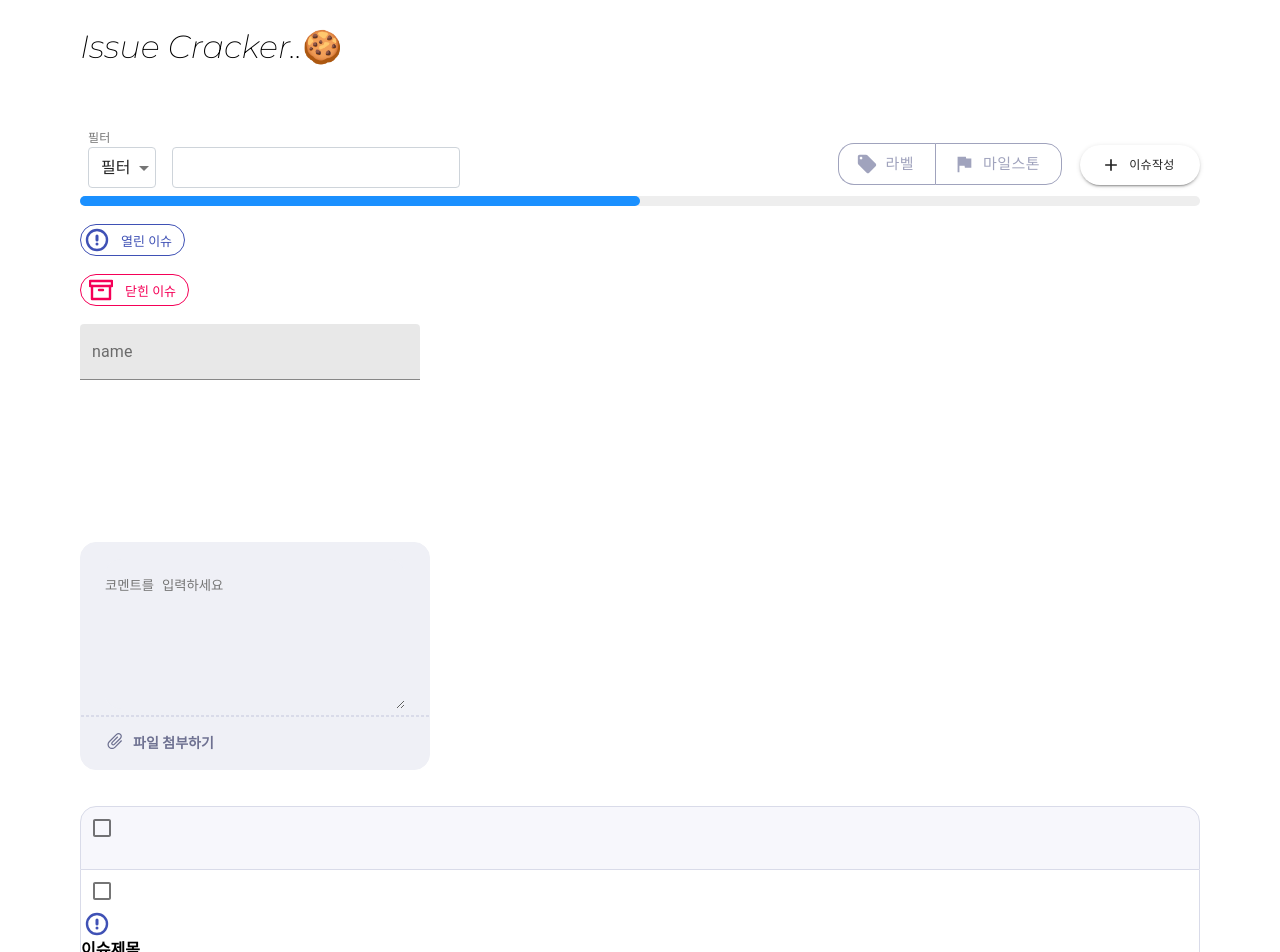
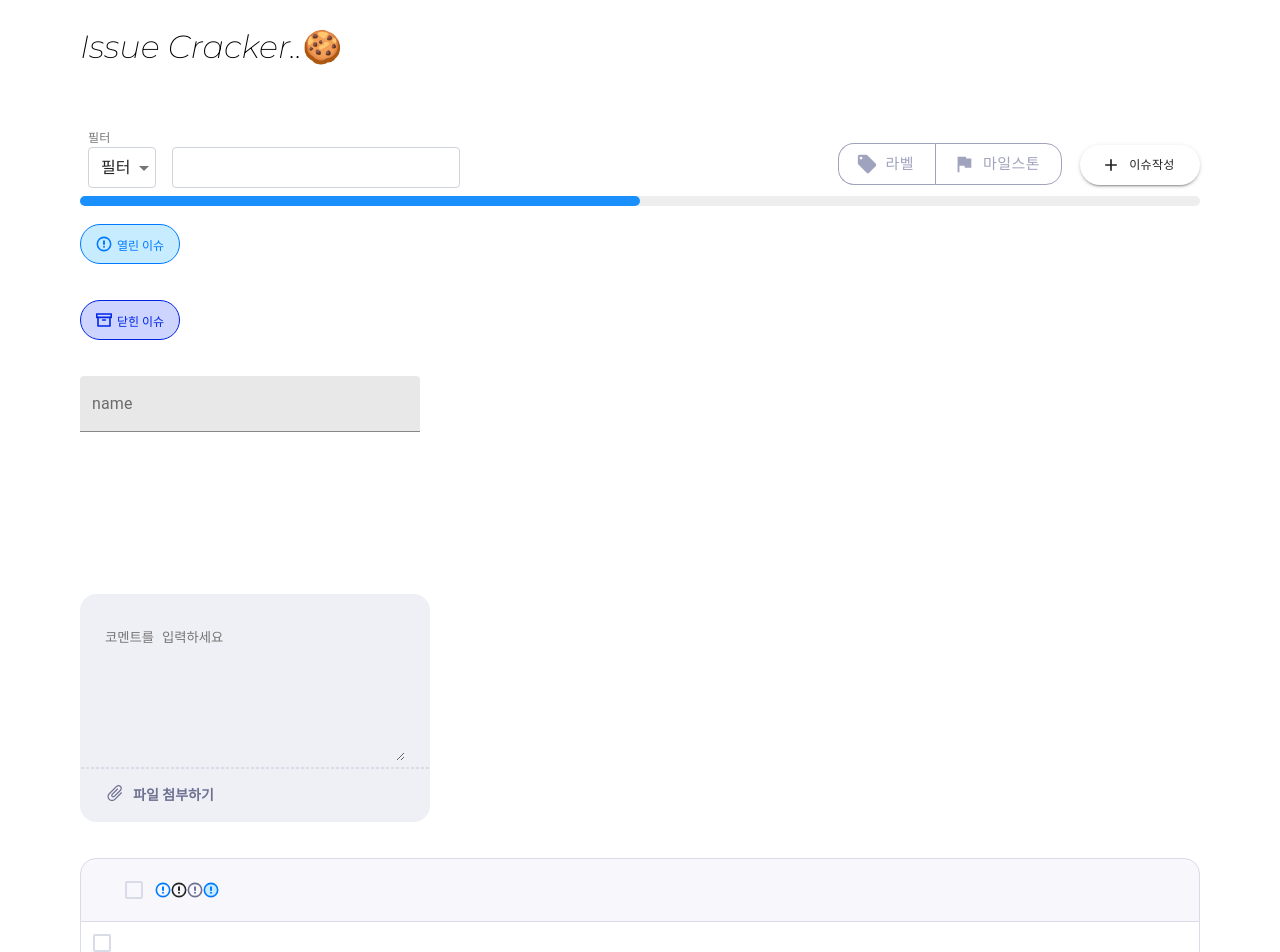
Before and after one commit to codesquad-members-2021/issue-tracker, a React (Create React App) app in the folder frontend/issue-cracker/: page /main/issue-list in a window 1280 px wide. Shown: the top 952 px of the page. Built offline with nearby package versions, Linux system fonts and the light colour scheme.

Commit message:
feat: Open & Closed Icon, LabelGroup ghojeong/issue-tracker/#36

```diff
--- a/frontend/issue-cracker/src/components/common/CheckBoxes.tsx
+++ b/frontend/issue-cracker/src/components/common/CheckBoxes.tsx
@@ -17,4 +17,8 @@ export default function Checkboxes(): JSX.Element {
   );
 }
 
-const CustomCheckBox = styled(Checkbox)``;
+const CustomCheckBox = styled(Checkbox)`
+  svg {
+    fill: #d9dbe9;
+  }
+`;
--- a/frontend/issue-cracker/src/components/common/LabelLargeGroup.tsx
+++ b/frontend/issue-cracker/src/components/common/LabelLargeGroup.tsx
@@ -1,7 +1,8 @@
 import React from 'react';
-import IssueOpenIcon from '../styles/svg/IssueOpenIcon';
+import styled from 'styled-components';
 import IssueClosedIcon from '../styles/svg/IssueClosedIcon';
 import Chip from '@material-ui/core/Chip';
+import OpenIconGroup from '../common/OpenIconGroup';
 
 interface Prop {
   type: string;
@@ -22,15 +23,14 @@ const IssueLabelOpen = () => {
   // };
 
   return (
-    <Chip
-      avatar={
-        <IssueOpenIcon color="#3f51b5" style={{ width: 24, height: 24 }} />
-      }
+    <IssueLabelStyle>
+      <CustomOpenChip
+        avatar={<OpenIconGroup type={'large'} />}
         label="열린 이슈"
-      clickable
         color="primary"
         variant="outlined"
       />
+    </IssueLabelStyle>
   );
 };
 const IssueLabelClosed = () => {
@@ -39,14 +39,44 @@ const IssueLabelClosed = () => {
   // };
 
   return (
-    <Chip
+    <IssueLabelStyle>
+      <CustomClosedChip
         avatar={
-        <IssueClosedIcon color="#f50057" style={{ width: 24, height: 24 }} />
+          <IssueClosedIcon color="#0025E7" style={{ width: 16, height: 16 }} />
         }
         label="닫힌 이슈"
-      clickable
         color="secondary"
         variant="outlined"
       />
+    </IssueLabelStyle>
   );
 };
+
+const CustomChip = styled(Chip)`
+  width: 100px;
+  height: 40px;
+  border-radius: 30px;
+  font-size: 12px;
+`;
+
+const CustomOpenChip = styled(CustomChip)`
+  background: #c7ebff;
+  color: #007aff;
+  border: 1px solid #007aff;
+`;
+
+const CustomClosedChip = styled(CustomChip)`
+  background: #ccd4ff;
+  color: #0025e7;
+  border: 1px solid #0025e7;
+`;
+
+const IssueLabelStyle = styled.div`
+  width: fit-content;
+
+  span {
+    padding: 0;
+    margin-left: 5px;
+    text-align: right;
+  }
+`;
--- /dev/null
+++ b/frontend/issue-cracker/src/components/common/OpenIconGroup.tsx
@@ -0,0 +1,34 @@
+import React, { FC } from 'react';
+import styled from 'styled-components';
+import IssueOpenIcon from '../styles/svg/IssueOpenIcon';
+
+interface Prop {
+  type: string;
+}
+
+const OpenIconLarge = (): JSX.Element => (
+  <IssueOpenIcon color="#007AFF" style={{ width: 16, height: 16 }} />
+);
+const OpenIconSmall = (): JSX.Element => (
+  <IssueOpenIcon color="#222" style={{ width: 16, height: 16 }} />
+);
+const OpenIconDisabled = (): JSX.Element => (
+  <IssueOpenIcon color="#6E7191" style={{ width: 16, height: 16 }} />
+);
+const OpenIconActive = (): JSX.Element => (
+  <IssueOpenIcon
+    color="#007AFF"
+    style={{ width: 16, height: 16, fill: '#C7EBFF' }}
+  />
+);
+
+const IssueOpenIconGroup: FC<Prop> = ({ type }: Prop) => {
+  return {
+    large: <OpenIconLarge />,
+    small: <OpenIconSmall />,
+    disabled: <OpenIconDisabled />,
+    active: <OpenIconActive />,
+  }[type] as JSX.Element;
+};
+
+export default IssueOpenIconGroup;
--- a/frontend/issue-cracker/src/components/layout/IssueList/IssueTable.tsx
+++ b/frontend/issue-cracker/src/components/layout/IssueList/IssueTable.tsx
@@ -12,7 +12,9 @@ const IssueTable = (): JSX.Element => {
     <IssueTableContainer>
       <ProgressBar />
       <br />
+
       <LabelLargeGroup type={'open'} />
+
       <br />
       <br />
       <LabelLargeGroup type={'closed'} />
--- a/frontend/issue-cracker/src/components/layout/IssueList/IssueTableHeader.tsx
+++ b/frontend/issue-cracker/src/components/layout/IssueList/IssueTableHeader.tsx
@@ -1,12 +1,16 @@
 import React from 'react';
-import styled from 'styled-components';
 import { Issue as S } from '../../styles/CommonStyles';
 import CheckBoxes from '../../common/CheckBoxes';
+import OpenIconGroup from '../../common/OpenIconGroup';
 
 const IssueTableHeader = (): JSX.Element => {
   return (
     <S.IssueTableHeader>
       <CheckBoxes />
+      <OpenIconGroup type={'large'} />
+      <OpenIconGroup type={'small'} />
+      <OpenIconGroup type={'disabled'} />
+      <OpenIconGroup type={'active'} />
     </S.IssueTableHeader>
   );
 };
--- a/frontend/issue-cracker/src/components/styles/CommonStyles.tsx
+++ b/frontend/issue-cracker/src/components/styles/CommonStyles.tsx
@@ -17,6 +17,9 @@ const Issue = {
     border-radius: 16px 16px 0px 0px;
     border: 1px solid #d9dbe9;
     background: #f7f7fc;
+    display: flex;
+    align-items: center;
+    padding: 24px 32px;
   `,
 };
 
@@ -33,12 +36,4 @@ const ProfileImg = {
   `,
 };
 
-const Icon = {
-  OpenIconActive: styled.div``,
-  OpenIconDisabled: styled.div``,
-  OpenIconLarge: styled.div``,
-  OpenIconSmall: styled.div``,
-  ClosedIconLarge: styled.div``,
-  ClosedIconSmall: styled.div``,
-};
 export { Issue, ProfileImg };
--- a/frontend/issue-cracker/src/components/styles/svg/IssueClosedIcon.tsx
+++ b/frontend/issue-cracker/src/components/styles/svg/IssueClosedIcon.tsx
@@ -51,7 +51,6 @@ export default IssueClosedIcon;
 const IssueClosedIconStyle = styled.div`
   display: flex;
   justify-content: center;
-  margin-left: 8px;
 
   svg {
     stroke: ${({ color }) => `${color}`};
--- a/frontend/issue-cracker/src/components/styles/svg/IssueOpenIcon.tsx
+++ b/frontend/issue-cracker/src/components/styles/svg/IssueOpenIcon.tsx
@@ -9,6 +9,7 @@ interface IssueOpenIconProps {
 interface StyleProps {
   width: number;
   height: number;
+  fill?: string;
 }
 
 const IssueOpenIcon = ({ color, style }: IssueOpenIconProps): JSX.Element => (
@@ -48,11 +49,11 @@ export default IssueOpenIcon;
 const IssueOpenIconStyle = styled.div`
   display: flex;
   justify-content: center;
-  margin-left: 4px;
 
   svg {
     stroke: ${({ color }) => `${color}`};
     width: ${({ style }) => `${style?.width}px`};
     height: ${({ style }) => `${style?.height}px`};
+    fill: ${({ style }) => `${style?.fill}`};
   }
 `;
```
Also changed, not shown: frontend/issue-cracker/src/components/common/ClosedIconGroup.tsx (added, +33 -0 lines), frontend/issue-cracker/src/components/common/LabelSmallGroup.tsx (+25 -3 lines). Lines whose indentation alone changed are shown as unchanged.
